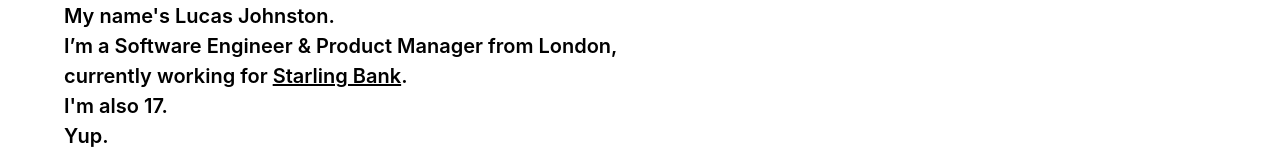
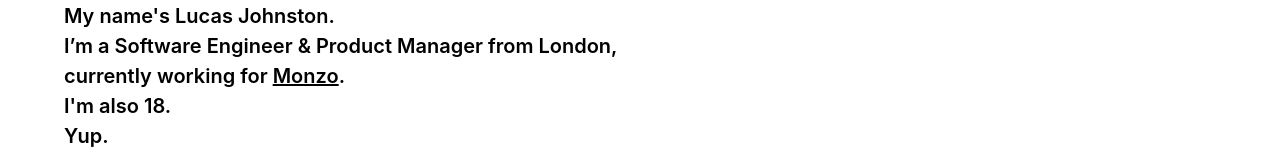
Before and after one commit to lucasjohnston/lucasjohnston.co.uk, a React (Create React App) app: page / in a window 1280 px wide. Shown: the part 378-532 px from the top of the page. Built offline with nearby package versions, Linux system fonts and the light colour scheme.

Commit message:
Update IntroductionView.js

```diff
--- a/src/views/main/IntroductionView.js
+++ b/src/views/main/IntroductionView.js
@@ -14,8 +14,8 @@ export default () => (
               Great to meet you <Emoji symbol='🌈'/><br/>
               My name's Lucas Johnston.<br/>
               I’m a Software Engineer & Product Manager from London,<br/>
-              currently working for <a style={{textDecoration: 'underline'}} className='black dim' href='https://www.starlingbank.com'>Starling Bank</a>.<br/>
-              I'm also 17.<br/>
+              currently working for <a style={{textDecoration: 'underline'}} className='black dim' href='https://www.monzo.com'>Monzo</a>.<br/>
+              I'm also 18.<br/>
               Yup.<br/>
             </p>
           </div>
```
